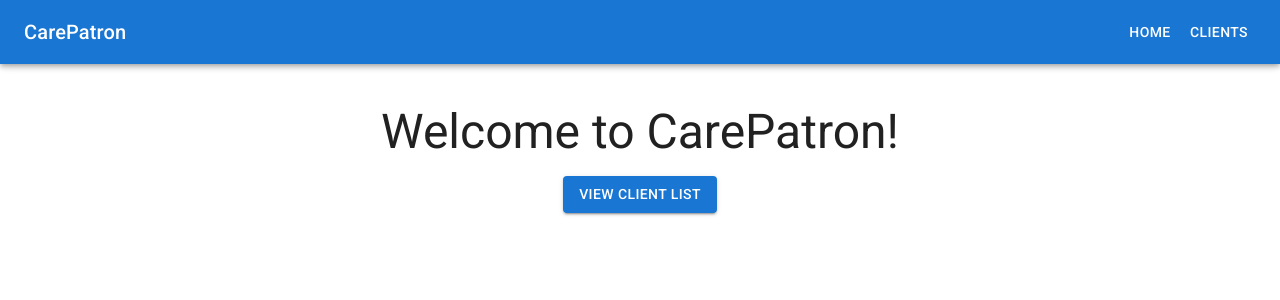
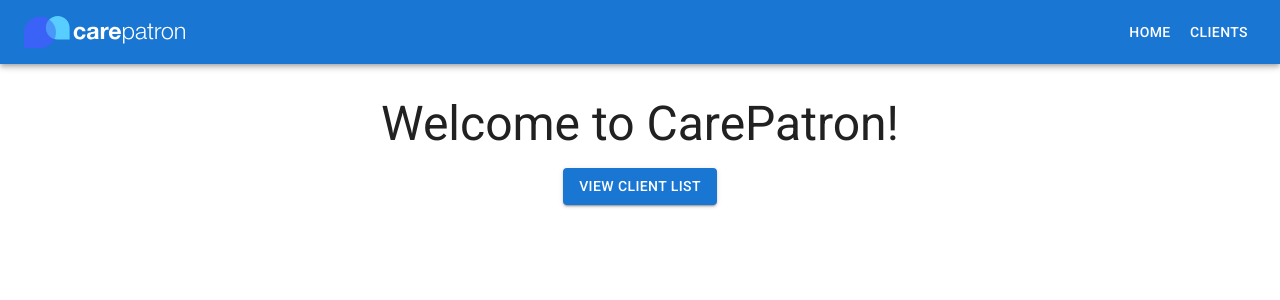
Before and after one commit to quimrobi/carepatron-testing, a React (Create React App) app: page / in a window 1280 px wide. Shown: the top 300 px of the page. Built offline with nearby package versions, Linux system fonts and the light colour scheme.

Commit message:
Add logo

```diff
--- a/src/components/Navigation.tsx
+++ b/src/components/Navigation.tsx
@@ -2,22 +2,20 @@
 import { Outlet, Link } from "react-router-dom";
 import Box from "@mui/material/Box";
 import AppBar from "@mui/material/AppBar";
-import Typography from "@mui/material/Typography";
 import Toolbar from "@mui/material/Toolbar";
 import Button from "@mui/material/Button";
+import Container from "@mui/material/Container";
+
+import CarePatronLogo from "../logo.svg";
 
 export const Navigation = () => {
   return (
-    <Box sx={{ display: "flex" }}>
-      <AppBar component="nav">
+    <>
+      <AppBar component="nav" position="relative">
         <Toolbar>
-          <Typography
-            variant="h6"
-            component="div"
-            sx={{ flexGrow: 1, display: "flex" }}
-          >
-            CarePatron
-          </Typography>
+          <Box sx={{ flexGrow: 1, display: "flex" }}>
+            <img src={CarePatronLogo} />
+          </Box>
           <Box>
             <Link to="/">
               <Button sx={{ color: "#fff" }}>Home</Button>
@@ -28,10 +26,10 @@
           </Box>
         </Toolbar>
       </AppBar>
-      <Box component="main" sx={{ p: 5, width: "100%" }}>
-        <Toolbar />
+
+      <Container maxWidth="md" sx={{ padding: 4 }}>
         <Outlet />
-      </Box>
-    </Box>
+      </Container>
+    </>
   );
 };
```
Also changed, not shown: src/logo.svg.
